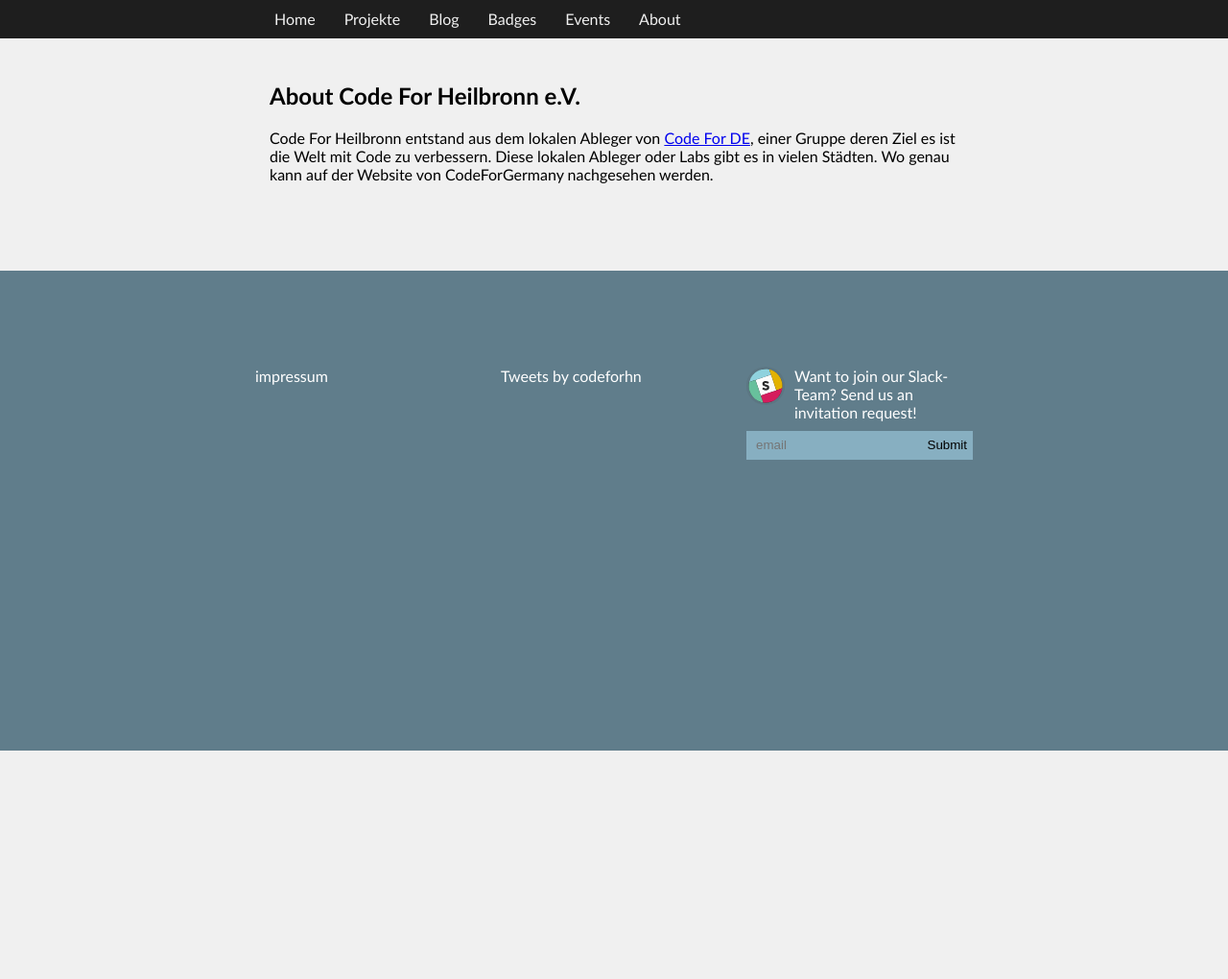
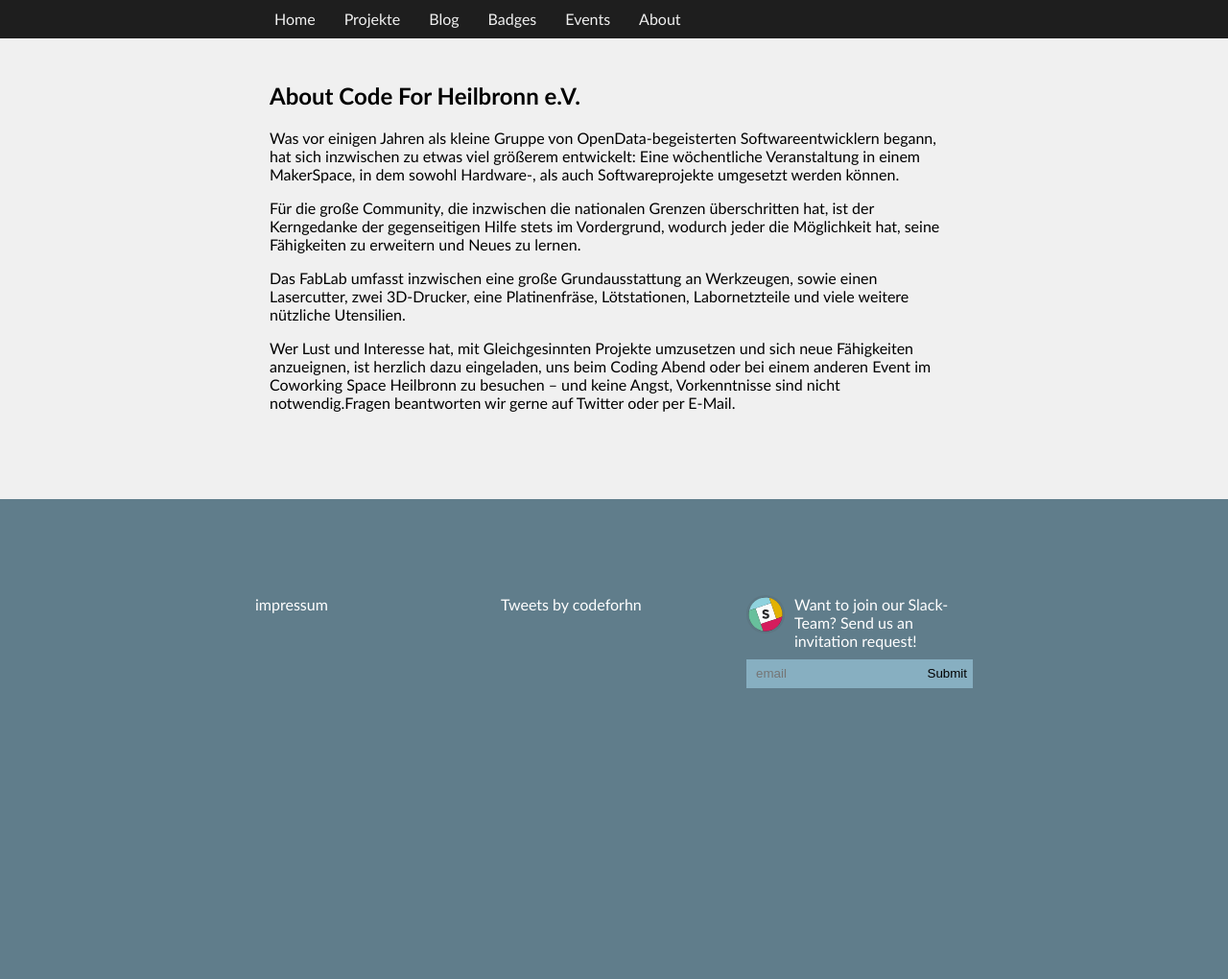
Before and after one commit to opendata-heilbronn/codeforheilbronn-de, a Jekyll site: the page built from about.html, in a window 1280 px wide. Shown: the whole page at 96% size. Built offline with Jekyll 4.4.1, drawn with Linux system fonts in a browser that asks for light colours; nearby versions of some CDN libraries; comment, search, counter and statistics services are not loaded; before the commit the page ends 900 px from its top, so only the background shows below that.

Commit message:
about updated

```diff
--- a/about.html
+++ b/about.html
@@ -8,8 +8,24 @@ layout: page
 
     <div>
         <p>
-            Code For Heilbronn entstand aus dem lokalen Ableger von <a href="https://codefor.de/">Code For DE</a>, einer Gruppe deren Ziel es ist die Welt mit Code zu verbessern.
-            Diese lokalen Ableger oder Labs gibt es in vielen Städten. Wo genau kann auf der Website von CodeForGermany nachgesehen werden.
+            Was vor einigen Jahren als kleine Gruppe von OpenData-begeisterten Softwareentwicklern begann,
+            hat sich inzwischen zu etwas viel größerem entwickelt: Eine wöchentliche Veranstaltung in einem MakerSpace,
+            in dem sowohl Hardware-, als auch Softwareprojekte umgesetzt werden können.
+        </p>
+        <p>
+            Für die große Community, die inzwischen die nationalen Grenzen überschritten hat,
+            ist der Kerngedanke der gegenseitigen Hilfe stets im Vordergrund, wodurch jeder die Möglichkeit hat,
+            seine Fähigkeiten zu erweitern und Neues zu lernen.
+        </p>
+        <p>
+            Das FabLab umfasst inzwischen eine große Grundausstattung  an Werkzeugen,
+            sowie einen Lasercutter, zwei 3D-Drucker, eine Platinenfräse, Lötstationen, Labornetzteile und viele weitere
+            nützliche Utensilien.
+        </p>
+        <p>
+            Wer Lust und Interesse hat, mit Gleichgesinnten Projekte umzusetzen und sich neue Fähigkeiten anzueignen,
+            ist herzlich dazu eingeladen, uns beim Coding Abend oder bei einem anderen Event im Coworking Space Heilbronn zu besuchen –
+            und keine Angst, Vorkenntnisse sind nicht notwendig.Fragen beantworten wir gerne auf Twitter oder per E-Mail.
         </p>
     </div>
 
```
